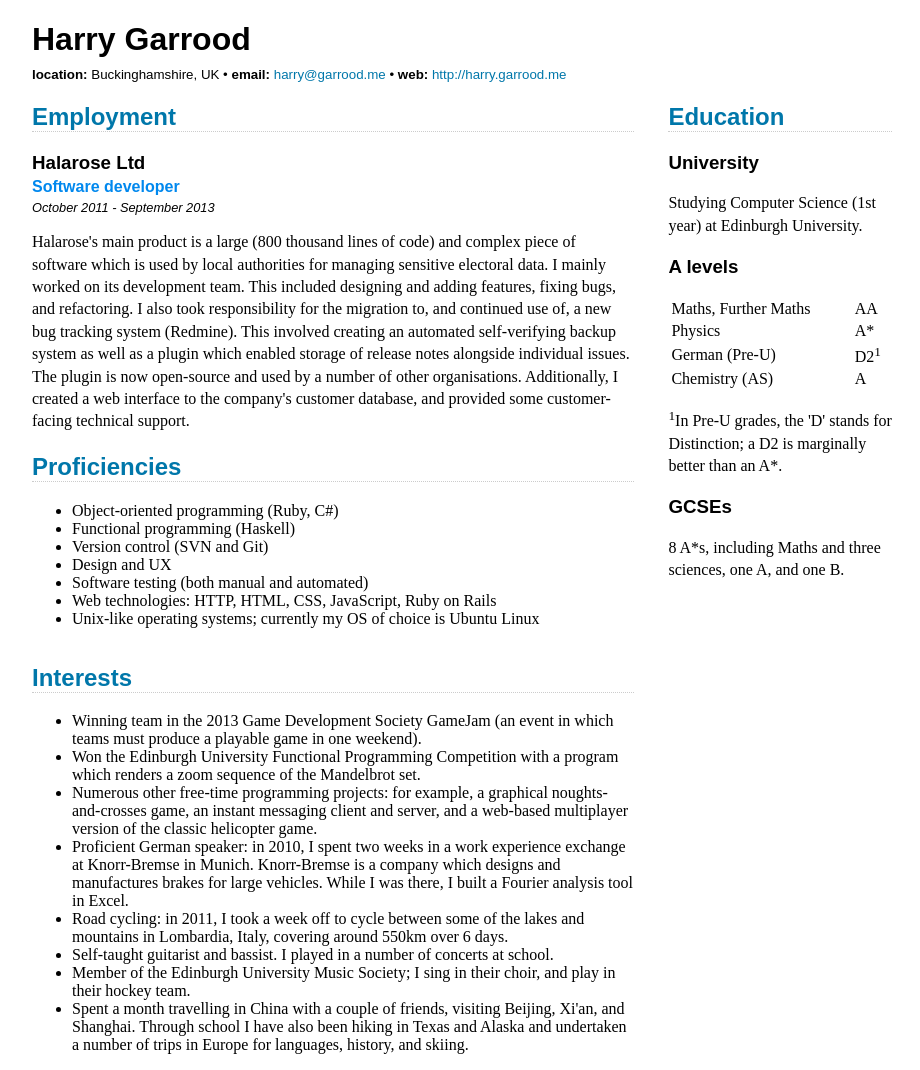
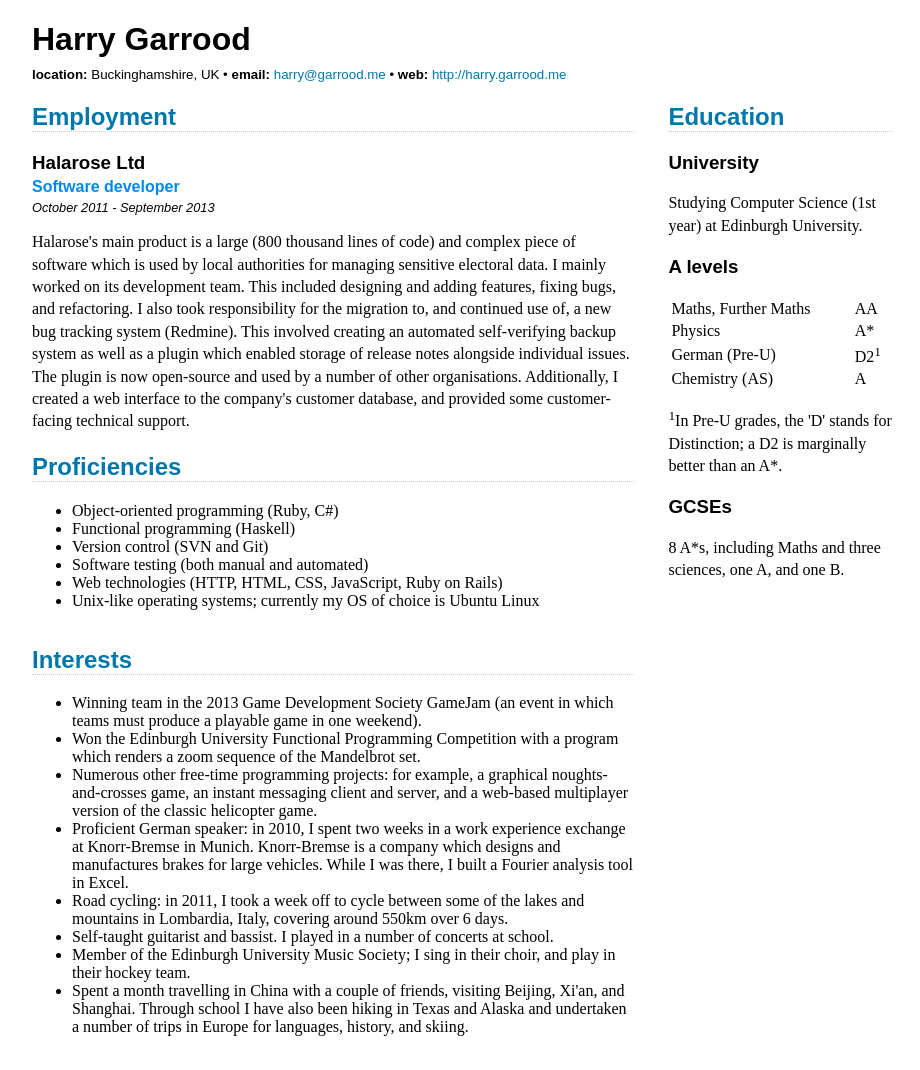
Before and after one commit to hdgarrood/hdgarrood.github.io, a Jekyll site: the page cv/index.html, which Jekyll copies as it is, in a window 1280 px wide. Shown: the whole page, without its empty margins (178-1098 px from the left). Built offline with Jekyll 4.4.1, drawn with Linux system fonts in a browser that asks for light colours.

Commit message:
Edit CV wording

```diff
--- a/cv/index.html
+++ b/cv/index.html
@@ -57,9 +57,8 @@
             <li>Object-oriented programming (Ruby, C#)</li>
             <li>Functional programming (Haskell)</li>
             <li>Version control (SVN and Git)</li>
-            <li>Design and UX</li>
             <li>Software testing (both manual and automated)</li>
-            <li>Web technologies: HTTP, HTML, CSS, JavaScript, Ruby on Rails</li>
+            <li>Web technologies (HTTP, HTML, CSS, JavaScript, Ruby on Rails)</li>
             <li>
               Unix-like operating systems; currently my OS of choice is
               Ubuntu Linux
```
Also changed, not shown: 1 other file.
